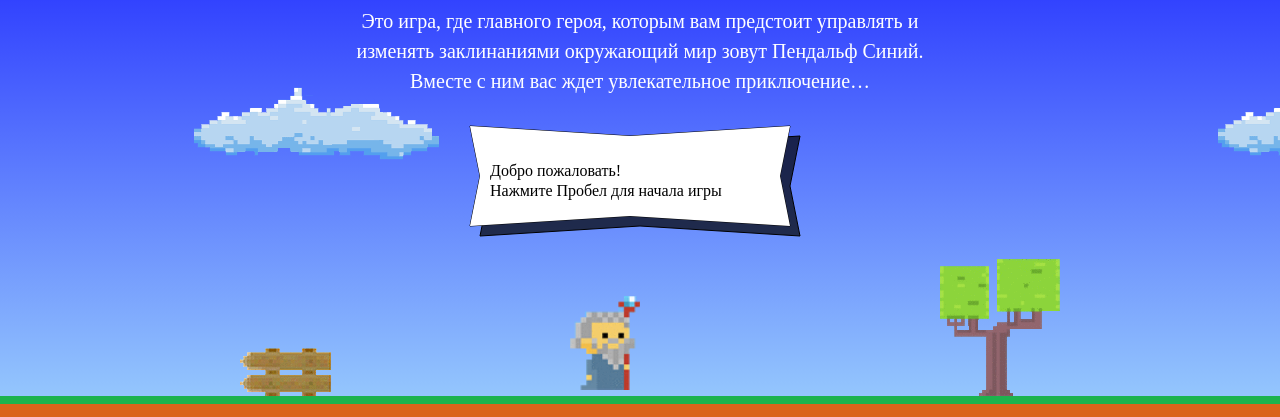
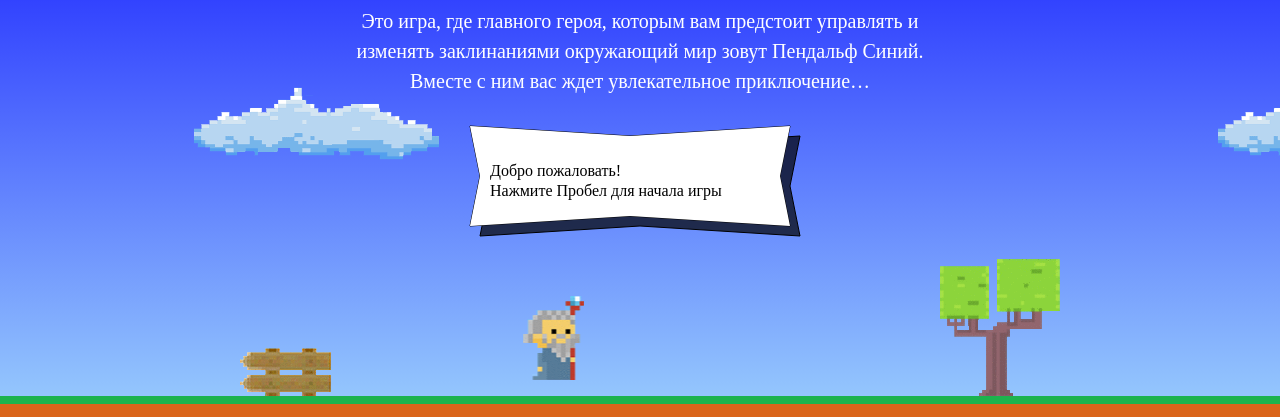
Before and after one commit to Reket1R/491453-code-and-magick, a website: page index.html in a window 1280 px wide. Shown: the part 203-620 px from the top of the page. Drawn offline with Linux system fonts and the light colour scheme; a web font is replaced by a local one.

Commit message:
Revert "Код и магия дз"

```diff
--- a/index.html
+++ b/index.html
@@ -180,26 +180,7 @@
     <p class="setup-similar-label">Петр Петров</p>
   </div>
 </template>
-<script type="text/javascript">
-  var fireballSize = 22;
-  var getFireballSpeed = function(left){
-    return left ? 5 : 2;
-  };
-  var wizardSpeed = 3;
-  var wizardWidth= 70;
-  var getWizardHeight = function(wizzardWidth){
-   return 1.337 * wizardWidth
-  };
 
-  var getWizardX = function(width){
-    return width/2 - wizardWidth
-  }
-
-  var getWizardY = function(height){
-    return height * 2/3
-  }
-
-</script>
 <script src="js/game.js"></script>
 
 </body>
```
